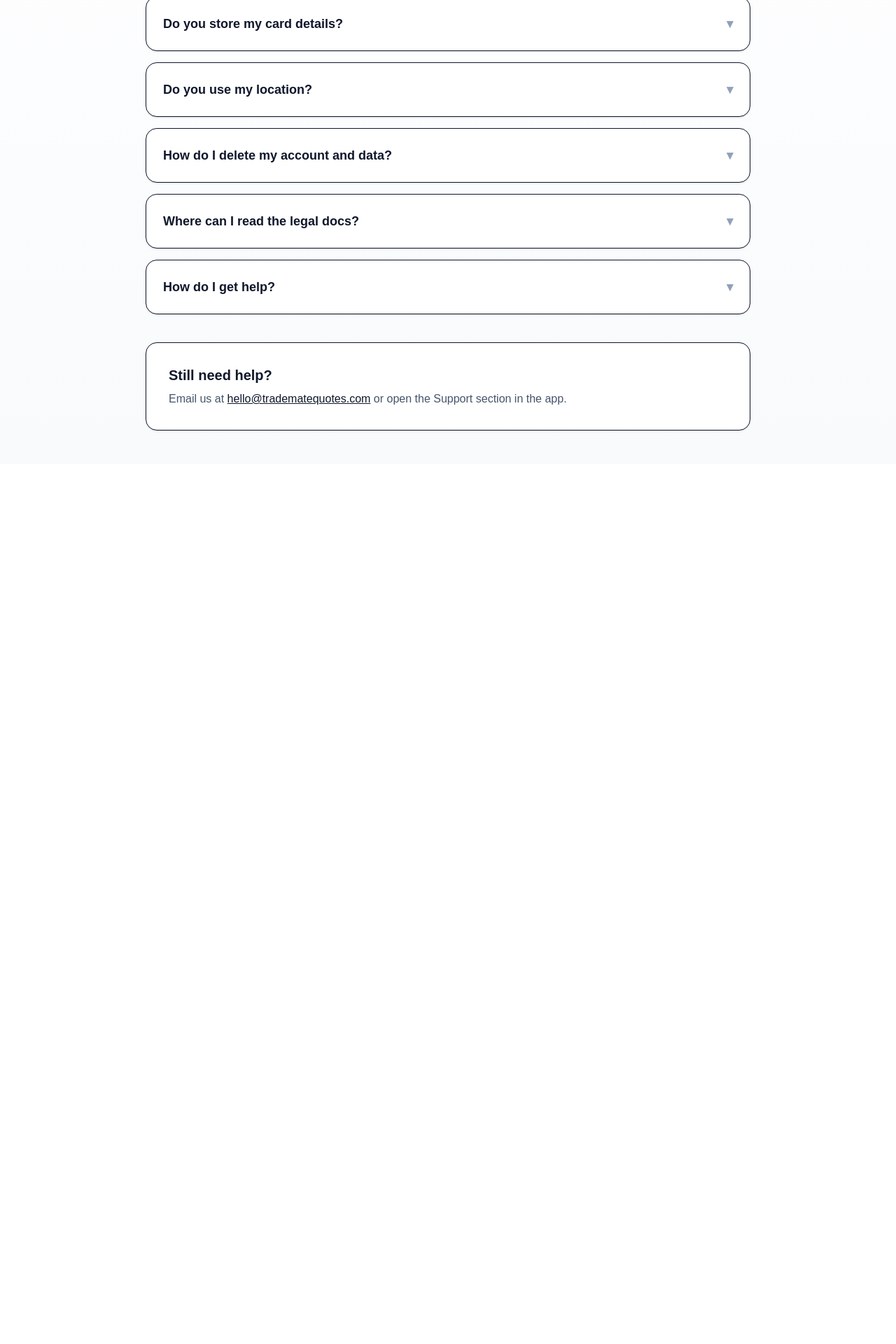
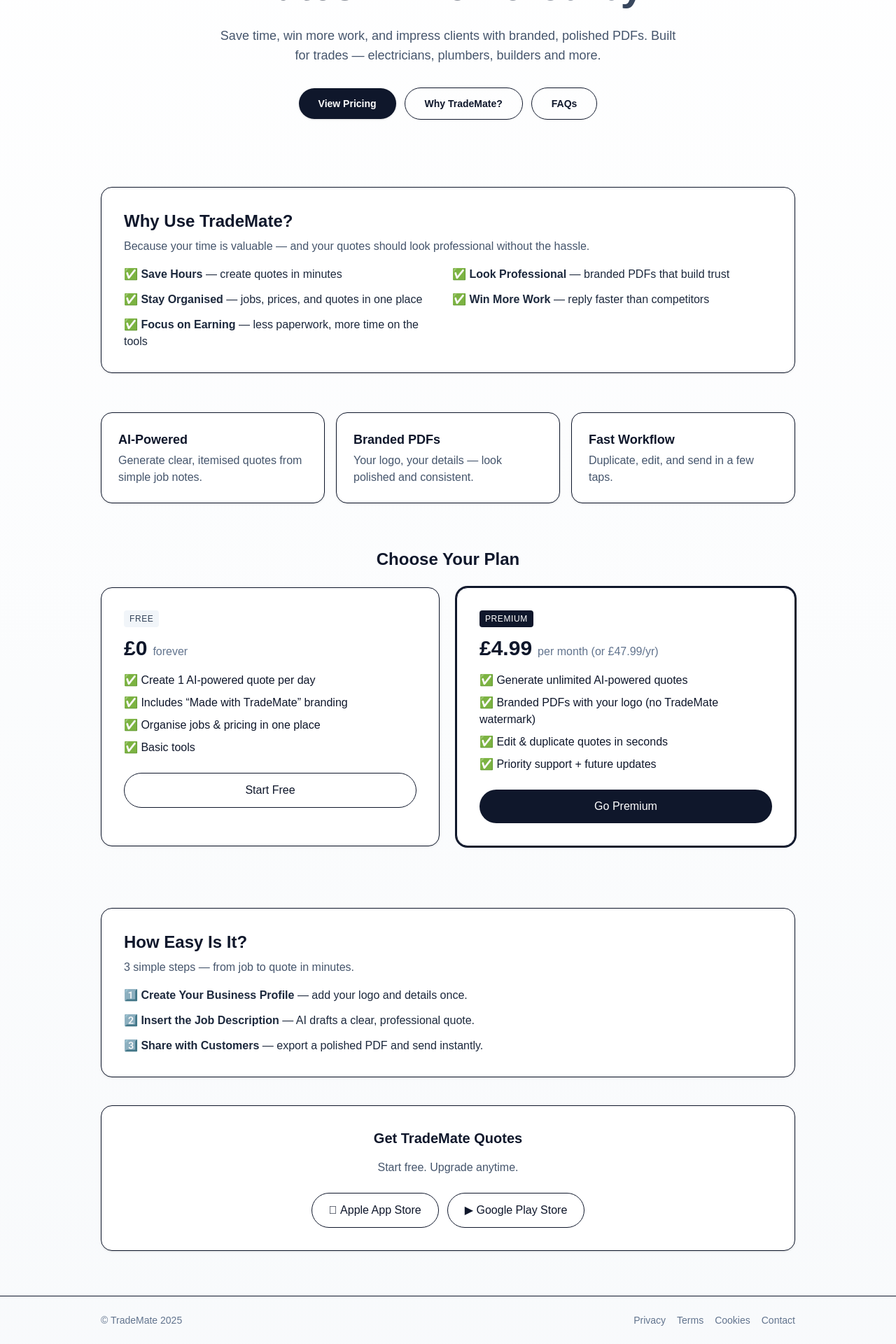
Before and after one commit to aaron-ordinis/trademate-site, a Next.js app: page /faqs in a window 1280 px wide. Shown: the part 345-2265 px from the top of the page at 70% size. Before the commit the page ends 1008 px from the top, so only its background shows below. Built offline with nearby package versions, Linux system fonts and the light colour scheme.

Commit message:
header removed

```diff
--- a/app/faqs/page.tsx
+++ b/app/faqs/page.tsx
@@ -1,137 +1,239 @@
-// app/faqs/page.tsx
-import type { Metadata } from 'next';
+'use client';
 
-export const metadata: Metadata = {
-  title: 'FAQs — TradeMate Quotes',
-  description:
-    'Answers to common questions about TradeMate Quotes: pricing, features, data, privacy, location, Stripe billing and account deletion.',
-  alternates: { canonical: 'https://tradematequotes.com/faqs' },
-};
+import Image from 'next/image';
+import { motion } from 'framer-motion';
 
-type QA = { q: string; a: React.ReactNode };
-
-const FAQS: QA[] = [
-  {
-    q: 'What is TradeMate Quotes?',
-    a: 'A simple app for tradespeople to create professional, branded quotes in minutes — then export polished PDFs you can send to customers.',
-  },
-  {
-    q: 'How much does it cost?',
-    a: (
-      <>
-        The Free plan lets you generate <b>1 AI quote per day</b>.
-        Premium is <b>£4.99/mo</b> or <b>£47.99/yr</b> and unlocks unlimited quotes,
-        branded PDFs without watermark, editing/duplicating, multiple templates and priority support.
-        Prices include VAT where applicable.
-      </>
-    ),
-  },
-  {
-    q: 'Do you store my card details?',
-    a: (
-      <>
-        No. Payments are processed by <b>Stripe</b>. We do not store full card numbers — only minimal
-        billing metadata (e.g. subscription status) so your plan works.
-      </>
-    ),
-  },
-  {
-    q: 'Do you use my location?',
-    a: (
-      <>
-        Location is optional and only used when you enable features powered by <b>Google Maps/Places</b> (like address autocomplete).
-        You can disable location permissions in your device settings; the app still works, but some features may be limited.
-      </>
-    ),
-  },
-  {
-    q: 'How do I delete my account and data?',
-    a: (
-      <>
-        In the app, go to <b>Support → Delete account</b>. This permanently deletes your account, logos and ALL data. This action cannot be undone.
-      </>
-    ),
-  },
-  {
-    q: 'Where can I read the legal docs?',
-    a: (
-      <>
-        <a className="text-slate-900 underline" href="/privacy">Privacy Policy</a>,{' '}
-        <a className="text-slate-900 underline" href="/terms">Terms</a>,{' '}
-        <a className="text-slate-900 underline" href="/cookies">Cookie Policy</a>.
-      </>
-    ),
-  },
-  {
-    q: 'How do I get help?',
-    a: (
-      <>
-        Email <a className="text-slate-900 underline" href="mailto:hello@tradematequotes.com">hello@tradematequotes.com</a>
-        {' '}or use <b>Support</b> inside the app to contact us or report a bug.
-      </>
-    ),
-  },
-];
-
-export default function FaqPage() {
-  // Build JSON-LD for FAQ rich results
-  const jsonLd = {
-    '@context': 'https://schema.org',
-    '@type': 'FAQPage',
-    mainEntity: FAQS.map(item => ({
-      '@type': 'Question',
-      name: item.q,
-      acceptedAnswer: {
-        '@type': 'Answer',
-        text:
-          typeof item.a === 'string'
-            ? item.a
-            : undefined, // keep simple; rich HTML isn’t required
-      },
-    })),
-  };
-
+export default function Home() {
   return (
     <main className="min-h-screen bg-gradient-to-b from-white to-slate-50 text-slate-900">
-      <section className="mx-auto max-w-4xl px-4 py-12">
-        <h1 className="text-3xl sm:text-4xl font-extrabold tracking-tight mb-2">Frequently Asked Questions</h1>
-        <p className="text-slate-600 mb-8">
-          Quick answers about pricing, features, privacy and billing.
+      {/* Hero */}
+      <section className="mx-auto max-w-6xl px-4 pt-12 pb-14 text-center">
+        {/* Animated mascot/logo */}
+        <motion.div
+          className="flex justify-center mb-6"
+          initial={{ opacity: 0, y: -20, scale: 0.9 }}
+          animate={{ opacity: 1, y: 0, scale: 1 }}
+          transition={{ duration: 0.8, ease: 'easeOut' }}
+        >
+          <Image
+            src="/logo.png"
+            alt="TradeMate Mascot"
+            width={140}
+            height={140}
+            priority
+          />
+        </motion.div>
+
+        <h1 className="mx-auto max-w-3xl text-4xl sm:text-6xl font-extrabold tracking-tight leading-tight">
+          Professional Quotes in Minutes —{" "}
+          <span className="bg-gradient-to-r from-slate-900 to-slate-600 bg-clip-text text-transparent">
+            Powered by AI
+          </span>
+        </h1>
+
+        <p className="mx-auto mt-5 max-w-2xl text-lg text-slate-600">
+          Save time, win more work, and impress clients with branded, polished PDFs.
+          Built for trades — electricians, plumbers, builders and more.
         </p>
 
-        <div className="space-y-4">
-          {FAQS.map((item, i) => (
-            <details
-              key={i}
-              className="group rounded-2xl border bg-white p-5 sm:p-6 shadow-sm open:shadow-md transition-shadow"
-            >
-              <summary className="cursor-pointer select-none list-none font-semibold text-lg flex items-center justify-between">
-                <span>{item.q}</span>
-                <span className="ml-4 text-slate-400 group-open:rotate-180 transition-transform">▾</span>
-              </summary>
-              <div className="mt-3 text-slate-700 leading-relaxed">{item.a}</div>
-            </details>
-          ))}
-        </div>
-
-        {/* Contact box */}
-        <div className="mt-10 rounded-2xl border bg-white p-6 sm:p-8 shadow-sm">
-          <h2 className="text-xl font-bold mb-2">Still need help?</h2>
-          <p className="text-slate-600">
-            Email us at{' '}
-            <a className="text-slate-900 underline" href="mailto:hello@tradematequotes.com">
-              hello@tradematequotes.com
-            </a>
-            {' '}or open the Support section in the app.
-          </p>
+        <div className="mt-8 flex flex-col sm:flex-row items-center justify-center gap-3">
+          <a
+            href="#pricing"
+            className="rounded-full bg-slate-900 text-white px-7 py-3 text-sm font-semibold shadow hover:opacity-90"
+          >
+            View Pricing
+          </a>
+          <a
+            href="#why"
+            className="rounded-full border px-7 py-3 text-sm font-semibold hover:bg-white"
+          >
+            Why TradeMate?
+          </a>
+          <a
+            href="/faqs"
+            className="rounded-full border px-7 py-3 text-sm font-semibold hover:bg-white"
+          >
+            FAQs
+          </a>
         </div>
       </section>
 
-      {/* JSON-LD for rich results */}
-      <script
-        type="application/ld+json"
-        dangerouslySetInnerHTML={{ __html: JSON.stringify(jsonLd) }}
-      />
+      {/* Why Use */}
+      <section id="why" className="mx-auto max-w-5xl px-4 py-10">
+        <div className="rounded-2xl border bg-white p-6 sm:p-8 shadow-sm">
+          <h2 className="text-2xl font-bold mb-2">Why Use TradeMate?</h2>
+          <p className="text-slate-600 mb-4">
+            Because your time is valuable — and your quotes should look professional without the hassle.
+          </p>
+          <ul className="grid sm:grid-cols-2 gap-3 text-slate-800">
+            <li>✅ <b>Save Hours</b> — create quotes in minutes</li>
+            <li>✅ <b>Look Professional</b> — branded PDFs that build trust</li>
+            <li>✅ <b>Stay Organised</b> — jobs, prices, and quotes in one place</li>
+            <li>✅ <b>Win More Work</b> — reply faster than competitors</li>
+            <li>✅ <b>Focus on Earning</b> — less paperwork, more time on the tools</li>
+          </ul>
+        </div>
+      </section>
+
+      {/* Features */}
+      <section className="mx-auto max-w-5xl px-4 py-4">
+        <div className="grid sm:grid-cols-3 gap-4">
+          <FeatureCard title="AI-Powered">
+            Generate clear, itemised quotes from simple job notes.
+          </FeatureCard>
+          <FeatureCard title="Branded PDFs">
+            Your logo, your details — look polished and consistent.
+          </FeatureCard>
+          <FeatureCard title="Fast Workflow">
+            Duplicate, edit, and send in a few taps.
+          </FeatureCard>
+        </div>
+      </section>
+
+      {/* Pricing */}
+      <section id="pricing" className="mx-auto max-w-5xl px-4 py-12">
+        <h2 className="text-2xl font-bold text-center mb-6">Choose Your Plan</h2>
+        <div className="grid sm:grid-cols-2 gap-6">
+          <PricingCard
+            badge="Free"
+            price="£0"
+            period="forever"
+            cta="Start Free"
+            href="#download"
+            features={[
+              'Create 1 AI-powered quote per day',
+              'Includes “Made with TradeMate” branding',
+              'Organise jobs & pricing in one place',
+              'Basic tools',
+            ]}
+          />
+          <PricingCard
+            badge="Premium"
+            highlight
+            price="£4.99"
+            period="per month (or £47.99/yr)"
+            cta="Go Premium"
+            href="#download"
+            features={[
+              'Generate unlimited AI-powered quotes',
+              'Branded PDFs with your logo (no TradeMate watermark)',
+              'Edit & duplicate quotes in seconds',
+              'Priority support + future updates',
+            ]}
+          />
+        </div>
+      </section>
+
+      {/* How It Works */}
+      <section className="mx-auto max-w-5xl px-4 py-10">
+        <div className="rounded-2xl border bg-white p-6 sm:p-8 shadow-sm">
+          <h2 className="text-2xl font-bold mb-2">How Easy Is It?</h2>
+          <p className="text-slate-600 mb-4">3 simple steps — from job to quote in minutes.</p>
+          <ol className="space-y-3 text-slate-800">
+            <li>1️⃣ <b>Create Your Business Profile</b> — add your logo and details once.</li>
+            <li>2️⃣ <b>Insert the Job Description</b> — AI drafts a clear, professional quote.</li>
+            <li>3️⃣ <b>Share with Customers</b> — export a polished PDF and send instantly.</li>
+          </ol>
+        </div>
+      </section>
+
+      {/* Download */}
+      <section id="download" className="mx-auto max-w-5xl px-4 pb-16">
+        <div className="rounded-2xl border bg-white p-6 sm:p-8 shadow-sm text-center">
+          <h3 className="text-xl font-semibold mb-4">Get TradeMate Quotes</h3>
+          <p className="text-slate-600 mb-6">Start free. Upgrade anytime.</p>
+          <div className="flex flex-col sm:flex-row gap-3 justify-center">
+            <a
+              className="inline-flex items-center justify-center gap-2 rounded-full border px-6 py-3 hover:bg-slate-100"
+              href="https://apps.apple.com"
+              target="_blank"
+              rel="noreferrer"
+            >
+               Apple App Store
+            </a>
+            <a
+              className="inline-flex items-center justify-center gap-2 rounded-full border px-6 py-3 hover:bg-slate-100"
+              href="https://play.google.com"
+              target="_blank"
+              rel="noreferrer"
+            >
+              ▶ Google Play Store
+            </a>
+          </div>
+        </div>
+      </section>
+
+      {/* Footer */}
+      <footer className="border-t">
+        <div className="mx-auto max-w-5xl px-4 py-6 text-sm text-slate-500 flex flex-col sm:flex-row items-center justify-between gap-3">
+          <span>© TradeMate {new Date().getFullYear()}</span>
+          <nav className="flex items-center gap-4">
+            <a className="hover:underline" href="/privacy">Privacy</a>
+            <a className="hover:underline" href="/terms">Terms</a>
+            <a className="hover:underline" href="/cookies">Cookies</a>
+            <a className="hover:underline" href="mailto:hello@tradematequotes.com">Contact</a>
+          </nav>
+        </div>
+      </footer>
     </main>
   );
 }
+
+/* ------- small components ------- */
+
+function FeatureCard(props: { title: string; children: React.ReactNode }) {
+  return (
+    <div className="rounded-2xl border bg-white p-6 shadow-sm">
+      <h3 className="font-semibold text-lg mb-1">{props.title}</h3>
+      <p className="text-slate-600">{props.children}</p>
+    </div>
+  );
+}
+
+function PricingCard(props: {
+  badge: string;
+  price: string;
+  period: string;
+  cta: string;
+  href: string;
+  features: string[];
+  highlight?: boolean;
+}) {
+  return (
+    <div
+      className={`rounded-2xl border p-6 sm:p-8 shadow-sm bg-white ${
+        props.highlight ? 'ring-2 ring-slate-900' : ''
+      }`}
+    >
+      <div className="flex items-center justify-between mb-3">
+        <span
+          className={`text-xs uppercase tracking-wider px-2 py-1 rounded ${
+            props.highlight ? 'bg-slate-900 text-white' : 'bg-slate-100 text-slate-700'
+          }`}
+        >
+          {props.badge}
+        </span>
+      </div>
+
+      <div className="mb-4">
+        <span className="text-3xl font-extrabold">{props.price}</span>
+        <span className="text-slate-500 ml-2">{props.period}</span>
+      </div>
+
+      <ul className="space-y-2 mb-6">
+        {props.features.map((f, i) => (
+          <li key={i}>✅ {f}</li>
+        ))}
+      </ul>
+
+      <a
+        href={props.href}
+        className={`w-full inline-flex justify-center rounded-full px-5 py-3 font-medium ${
+          props.highlight ? 'bg-slate-900 text-white hover:opacity-90' : 'border hover:bg-slate-100'
+        }`}
+      >
+        {props.cta}
+      </a>
+    </div>
+  );
+}
--- a/package.json
+++ b/package.json
@@ -9,6 +9,7 @@
     "lint": "eslint"
   },
   "dependencies": {
+    "framer-motion": "^12.23.12",
     "next": "^15.5.2",
     "react": "19.1.0",
     "react-dom": "19.1.0"
```
Also changed, not shown: 1 other file (tests, documents, lock files or other folders).
